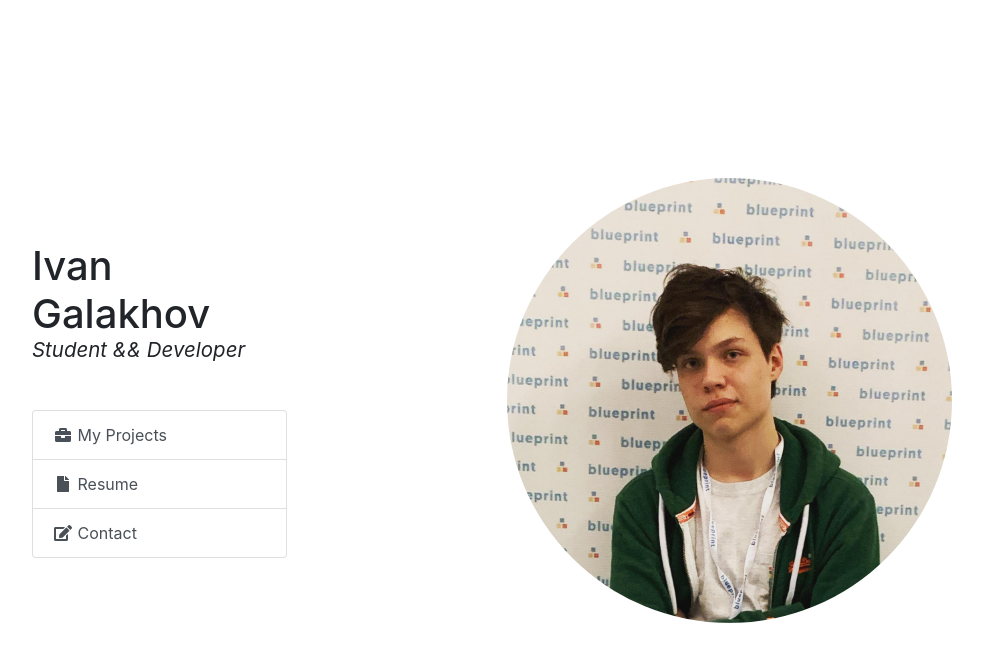
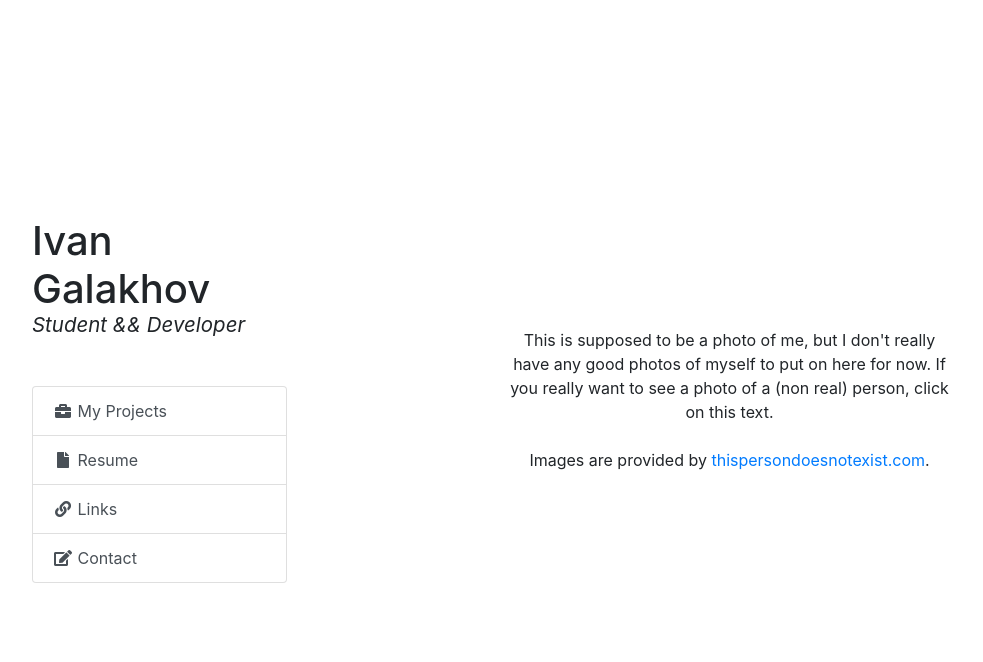
Before and after one commit to igalakhov/igalakhov.github.io, a Flask app: page / in a window 1280 px wide. Shown: the top 662 px of the page, without its empty margins (148-1131 px from the left). Run offline with Flask 2, Linux system fonts and the light colour scheme; some libraries are stand-ins or nearby versions.

Commit message:
minor updates

```diff
--- a/website/templates/index.html
+++ b/website/templates/index.html
@@ -10,16 +10,50 @@
                 <h1 class="mb-5">
                     Ivan Galakhov
                     <br>
-                      <i><small><small><small>Student && Developer</small></small></small></i>
+                    <i>
+                        <small>
+                            <small>
+                                <small>Student && Developer</small>
+                            </small>
+                        </small>
+                    </i>
                 </h1>
+                {#                <div class="collapse" id="collapseExample">#}
+                {#                    <div class="card card-body">#}
+                {#                        Anim pariatur cliche reprehenderit, enim eiusmod high life accusamus terry richardson ad squid.#}
+                {#                        Nihil anim keffiyeh helvetica, craft beer labore wes anderson cred nesciunt sapiente ea#}
+                {#                        proident.#}
+                {#                    </div>#}
+                {#                </div>#}
                 <ul class="list-group">
                     {#                      <a class="list-group-item list-group-item-action" href="/about"><i class="fas fa-user fa-fw"></i>#}
                     {#                          About Me</a>#}
                     <a class="list-group-item list-group-item-action" href="/projects"><i
                             class="fas fa-briefcase fa-fw"></i> My Projects</a>
-                      <a class="list-group-item list-group-item-action" href="{{ resume_link }}" target="_blank"><i
-                              class="fas fa-file fa-fw"></i> Resume</a>
-                      <a class="list-group-item list-group-item-action" href="mailto:ivan@galakhov.me?Subject=Hi%20Ivan!" target="_top"><i
+                    {#                    <a class="list-group-item list-group-item-action disabled" href="#"><i#}
+                    {#                            class="fas fa-file fa-fw"></i> Resume (online)</a>#}
+                    {#                    <a class="list-group-item list-group-item-action" href="{{ resume_link }}" target="_blank"><i#}
+                    {#                            class="fas fa-file fa-fw"></i> Resume (pdf)</a>#}
+
+
+                    <a class="list-group-item list-group-item-action" data-toggle="collapse" href="#resume"
+                       role="button"
+                       aria-expanded="false" aria-controls="resume">
+                        <i class="fas fa-file fa-fw"></i> Resume
+                    </a>
+
+                    <!-- resume collapse -->
+                    <div class="collapse" id="resume">
+                        <br>
+                        <a class="list-group-item list-group-item-action disabled resume-stuff" href="#">online</a>
+                        <a class="list-group-item list-group-item-action resume-stuff" href="{{ resume_link }}"
+                           target="_blank">pdf</a>
+                        <br>
+                    </div>
+                    <a class="list-group-item list-group-item-action" href="/links">
+                        <i class="fas fa-link fa-fw"></i> Links</a>
+                    <a class="list-group-item list-group-item-action" href="mailto:ivan@galakhov.me?Subject=Hi%20Ivan!"
+                       target="_top"><i
                             class="fas fa-edit fa-fw"></i> Contact</a>
                 </ul>
             </div>
@@ -27,11 +61,24 @@
                 <br>
             </div>
             <div class="col-lg-5 my-auto">
-                  <img src="{{ url_for('static', filename='img/me.jpg') }}" class="img-fluid w-100 rounded-circle" alt="">
+                <div class="text-center" id="image-changer">
+                    This is supposed to be a photo of me, but I don't really have any good photos of myself to put on
+                    here for now. If you really want to see a photo of a (non real) person, click on this text.
+                    <br><br>
+                    Images are provided by <a href="https://thispersondoesnotexist.com">thispersondoesnotexist.com</a>.
+                </div>
+                <img style="display: none;" src="https://thispersondoesnotexist.com/image" class="img-fluid w-100 rounded-circle" id="face" alt="">
             </div>
             <div class="col-lg-1 my-auto">
 
             </div>
         </div>
     </div>
+
+    <script>
+    $("#image-changer").click(function(){
+        $("#face").show();
+        $("#image-changer").hide();
+    });
+    </script>
 {% endblock content %}
--- a/website/views.py
+++ b/website/views.py
@@ -6,10 +6,10 @@ from flask import Flask, render_template, send_from_directory
 app = Flask(__name__)
 
 
-@app.route("/")
-@app.route("/index")
+@app.route('/')
+@app.route('/index')
 def index():
-    resume_link = "https://docs.google.com/document/d/1RNGEtHQBL5r32STsUv2dpsBG-Fo4-h3yf6CT3pW2IaU"
+    resume_link = 'https://docs.google.com/document/d/1RNGEtHQBL5r32STsUv2dpsBG-Fo4-h3yf6CT3pW2IaU/preview'
 
     return render_template("index.html",
                            title="Ivan Galakhov",
@@ -21,6 +21,10 @@ def contact():
     return render_template("contact.html",
                            title="Contact Me")
 
+@app.route('/links')
+def links():
+    return render_template('links.html',
+                           title='Links!')
 
 @app.route("/projects")
 def projects():
```
Also changed, not shown: website/templates/links.html (added, +10 -0 lines). Lines whose indentation alone changed are shown as unchanged.
